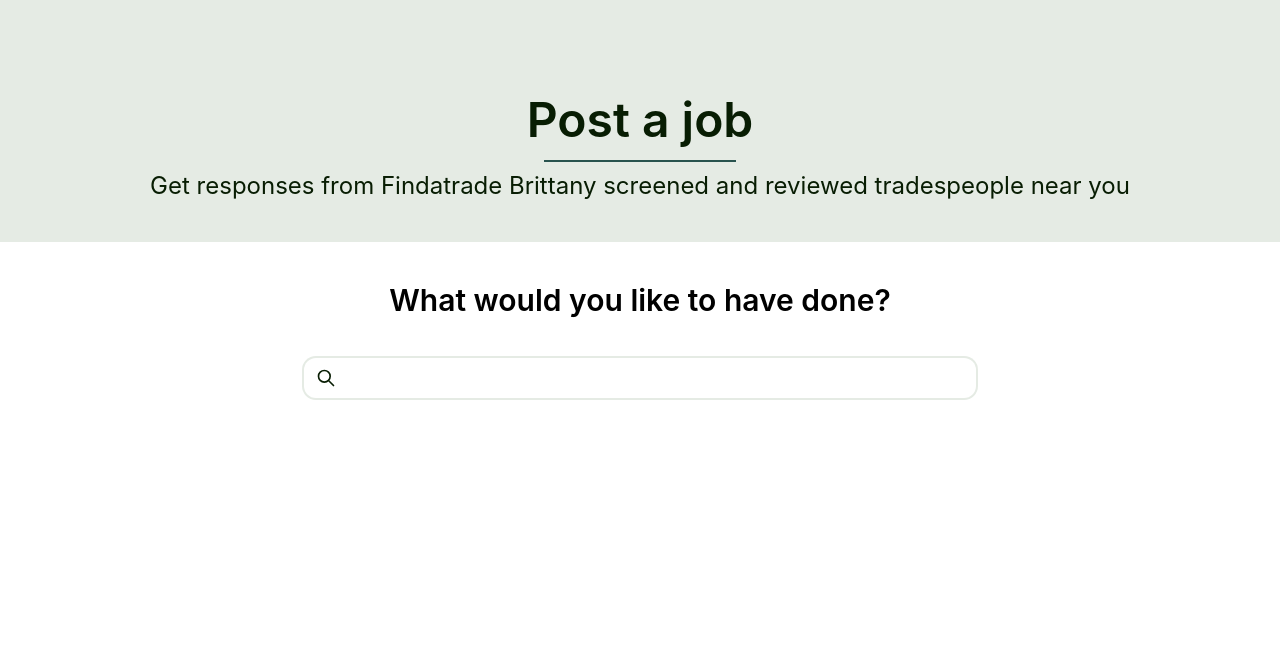
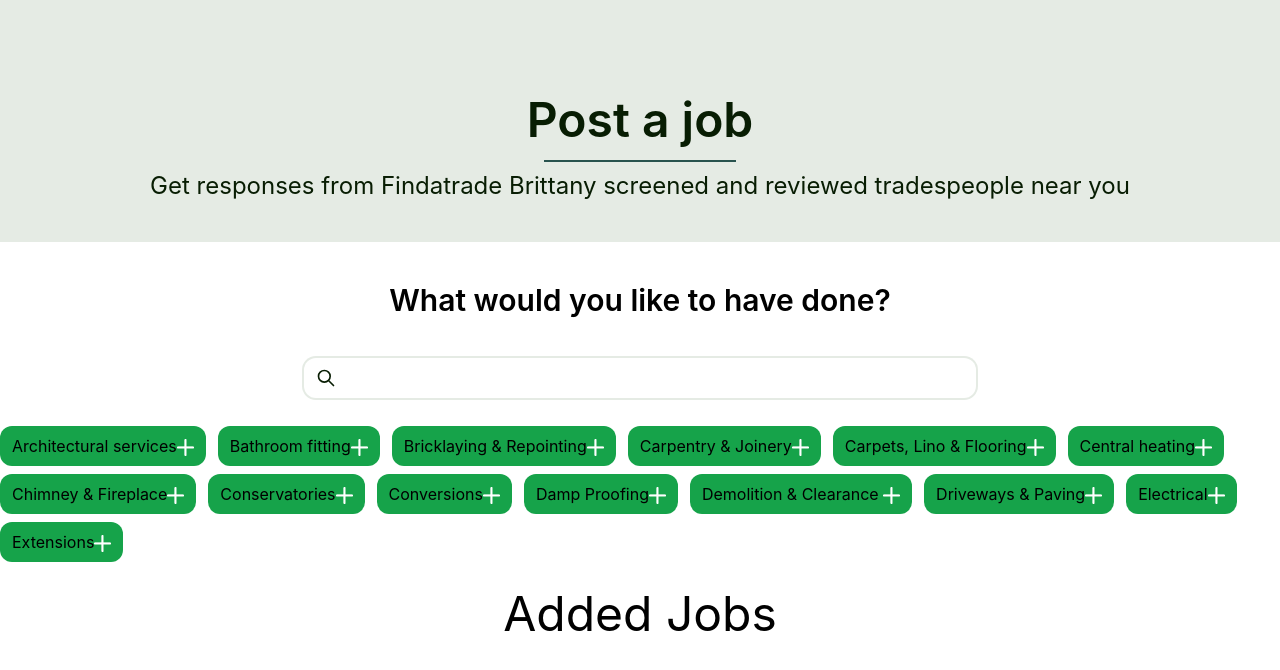
Before and after one commit to mamun-prodhan/post-job, a React (Create React App) app: page / in a window 1280 px wide. Shown: the top 670 px of the page. Built offline with nearby package versions, Linux system fonts and the light colour scheme.

Commit message:
fake data added

```diff
--- a/src/components/AddJobs/AddJobs.js
+++ b/src/components/AddJobs/AddJobs.js
@@ -1,7 +1,81 @@
-import React from "react";
+import React, { useState } from "react";
 import { SearchIcon } from "@heroicons/react/outline";
+import img from '../../assets/icons/plus.png';
+import JobCategory from "../JobCategory/JobCategory";
+import FakeData from "../FakeData/FakeData";
 
 const AddJobs = () => {
+  const jobCategories = [
+    {
+        title:'Architectural services',
+        image: img
+    },
+    {
+        title:'Bathroom fitting',
+        image: img
+    },
+    {
+        title:'Bricklaying & Repointing',
+        image: img
+    },
+    {
+        title:'Carpentry & Joinery',
+        image: img
+    },
+    {
+        title:'Carpets, Lino & Flooring',
+        image: img
+    },
+    {
+        title:'Central heating',
+        image: img
+    },
+    {
+        title:'Chimney & Fireplace',
+        image: img
+    },
+    {
+        title:'Conservatories',
+        image: img
+    },
+    {
+        title:'Conversions',
+        image: img
+    },
+    {
+        title:'Damp Proofing',
+        image: img
+    },
+    {
+        title:'Demolition & Clearance ',
+        image: img
+    },
+    {
+        title:'Driveways & Paving',
+        image: img
+    },
+    {
+        title:'Electrical',
+        image: img
+    },
+    {
+        title:'Extensions',
+        image: img
+    }
+
+];
+
+
+const [addedJobs, setAddedJobs] = useState([]);
+
+const jobsHandler = (title) =>{
+    const newAddedJobs = [...addedJobs, title];
+    setAddedJobs(newAddedJobs);
+
+}
+console.log(addedJobs);
+
+
   return (
     <div className="text-center">
       <p className="py-6 lg:py-10 text-2xl lg:text-3xl font-semibold">
@@ -18,6 +92,27 @@
           />
         </div>
       </form>
+      <div className="flex flex-wrap mt-6 mx-auto w-full">
+        {
+            jobCategories.map((category, index) => <JobCategory
+            key={index}
+            category={category}
+            jobsHandler={jobsHandler}
+            ></JobCategory>)
+        }
+      </div>
+
+      <div>
+        <h2 className="text-5xl mt-6">Added Jobs</h2>
+        <div className="mb-16 flex flex-wrap mt-6 mx-auto w-full">
+        {
+            addedJobs.map((job, index) => <FakeData
+            key={index}
+            job={job}
+            ></FakeData>)
+        }
+      </div>
+      </div>
     </div>
   );
 };
--- /dev/null
+++ b/src/components/FakeData/FakeData.js
@@ -0,0 +1,11 @@
+import React from 'react';
+
+const FakeData = (props) => {
+    return (
+        <div>
+            <button className='py-2 px-3 my-1 mr-3 rounded-xl bg-green-600'>{props.job}</button>
+        </div>
+    );
+};
+
+export default FakeData;
--- /dev/null
+++ b/src/components/JobCategory/JobCategory.js
@@ -0,0 +1,14 @@
+import React from 'react';
+
+const JobCategory = (props) => {
+
+    const {title, image} = props.category;
+
+    return (
+        <div>
+            <button onClick={()=>props.jobsHandler(title)} className='py-2 px-3 my-1 mr-3 rounded-xl bg-green-600'> {title}<img className='inline' src={image} alt="" /></button>
+        </div>
+    );
+};
+
+export default JobCategory;
```
Also changed, not shown: src/assets/icons/plus.png (added), src/components/JobCategory/JobCategory.css (added).
